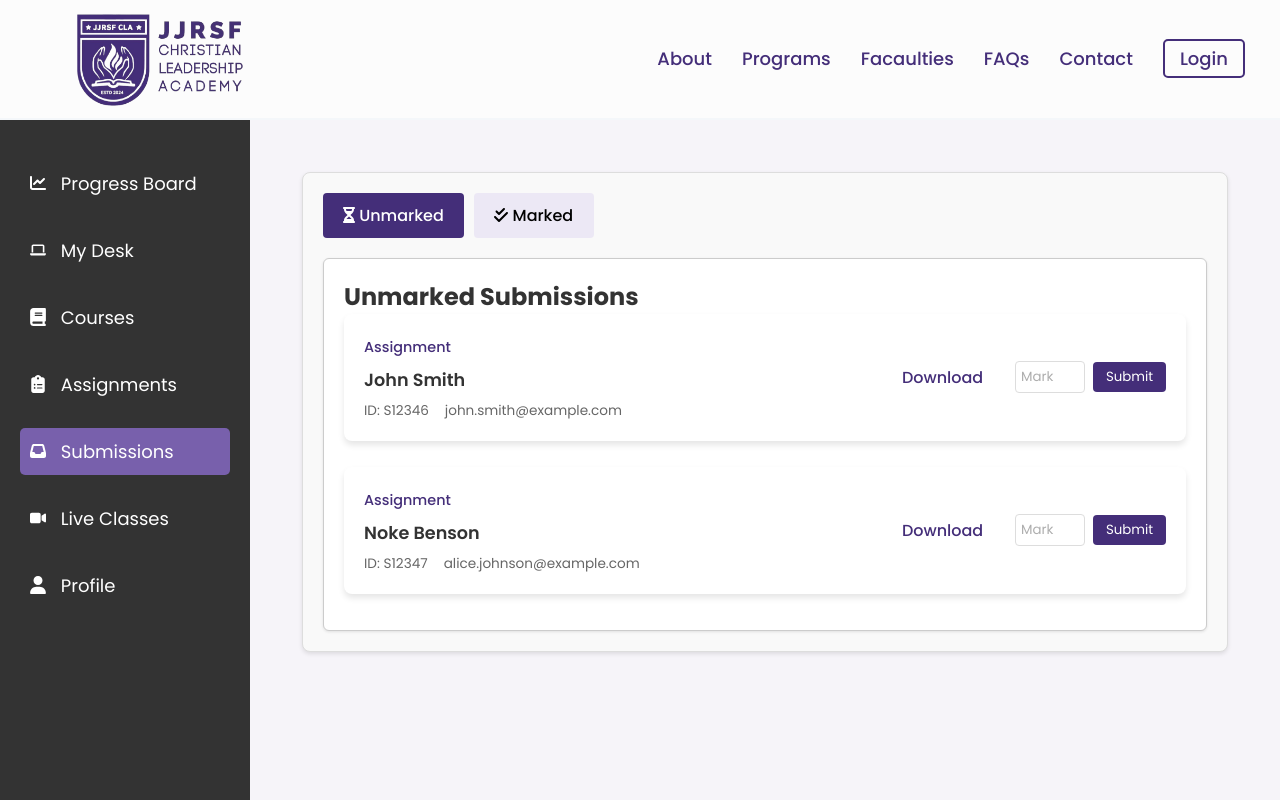
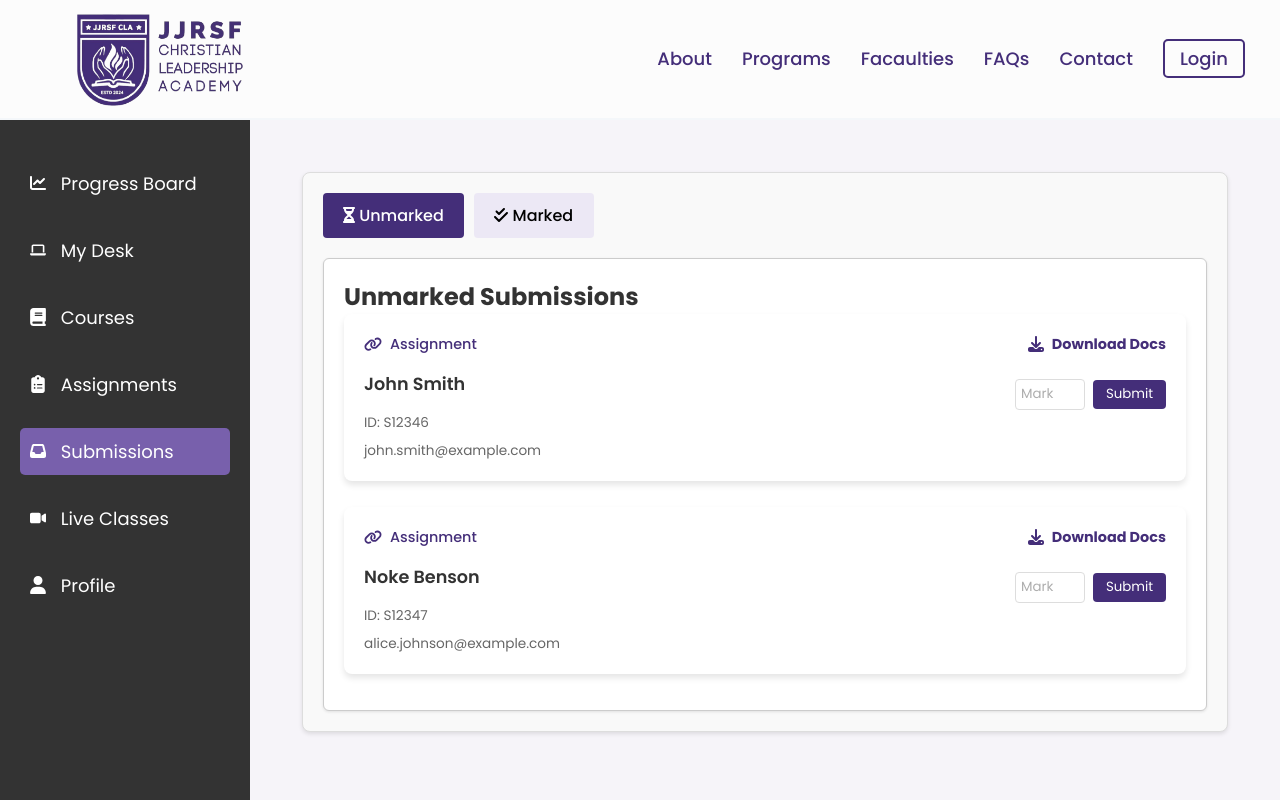
Before and after one commit to geekelo/cla-students, a React (Create React App) app: page /portal/assignments/1 in a window 1280 px wide. Both pictures are taken after a click on the button "Submissions". Shown: the top 800 px of the page. Built offline with nearby package versions, Linux system fonts and the light colour scheme.

Commit message:
made changes in submissions page

```diff
--- a/src/components/portal/intenalPages/submissions/submissionsItem.js
+++ b/src/components/portal/intenalPages/submissions/submissionsItem.js
@@ -1,5 +1,7 @@
 import React, { useState } from 'react';
 import PropTypes from 'prop-types';
+import { FontAwesomeIcon } from '@fortawesome/react-fontawesome';
+import { faLink, faDownload } from '@fortawesome/free-solid-svg-icons';
 
 function SubmissionItem({ submission }) {
   const [mark, setMark] = useState('');
@@ -17,20 +19,27 @@ function SubmissionItem({ submission }) {
     <li className="submission-card">
       <div className="submission-details">
         <div className="submission-link">
+          <FontAwesomeIcon icon={faLink} className="link-icon" />
           <a href={`/portal/assignments/${submission.assignment_id}`}>Assignment</a>
         </div>
         <div className="submission-name">
           {submission.student_name}
         </div>
         <div className="submission-info">
-          <span className="submission-id">ID: {submission.student_id}</span>
-          <span className="submission-email">{submission.student_email}</span>
+          <div className="submission-id">ID: {submission.student_id}</div>
+          <div className="submission-email">{submission.student_email}</div>
         </div>
       </div>
       <div className="submission-actions">
-        <a className="download-link">Download</a>
-        <span className="submission-date">{submission.dateSubmitted}</span>
+        <div className="action-top">
+          <a className="download-link">
+            <FontAwesomeIcon icon={faDownload} className="download-icon" />
+            <span>Download Docs</span>
+          </a>
+        </div>
+        <div className="action-bottom">
           {submission.status === 'unmarked' ? (
+            <div className="unmarked-section">
               <form onSubmit={handleSubmit} className="mark-form">
                 <input
                   type="number"
@@ -44,9 +53,11 @@ function SubmissionItem({ submission }) {
                 />
                 <button type="submit">Submit</button>
               </form>
+            </div>
           ) : (
             <span className="submission-mark">Score: {submission.score}%</span>
           )}
+        </div>
       </div>
     </li>
   );
--- a/src/stylesheets/submissions.css
+++ b/src/stylesheets/submissions.css
@@ -70,7 +70,7 @@
   box-shadow: 0 4px 6px rgba(0, 0, 0, 0.1);
   display: flex;
   justify-content: space-between;
-  align-items: center;
+  align-items: flex-start;
   transition: all 0.3s ease;
   margin-bottom: 1rem;
   font-family: 'Poppins', sans-serif;
@@ -83,7 +83,18 @@
 .submission-details {
   display: flex;
   flex-direction: column;
+  gap: 1rem;
+}
+
+.submission-link {
+  display: flex;
+  align-items: center;
   gap: 0.5rem;
+}
+
+.link-icon {
+  color: #442e79;
+  font-size: 0.9rem;
 }
 
 .submission-link a {
@@ -105,37 +116,64 @@
 
 .submission-info {
   display: flex;
-  gap: 1rem;
+  flex-direction: column;
+  gap: 0.5rem;
+}
+
+.submission-id, .submission-email {
   font-size: 0.85rem;
   color: #666;
 }
 
 .submission-actions {
   display: flex;
+  flex-direction: column;
+  gap: 1rem;
+  align-items: flex-end;
+}
+
+.action-top {
+  margin-bottom: 0.5rem;
+}
+
+.action-bottom {
+  display: flex;
   align-items: center;
-  gap: 1.5rem;
 }
 
 .download-link {
   color: #442e79;
   text-decoration: none;
-  font-weight: 500;
+  font-weight: 700;
   cursor: pointer;
+  display: flex;
+  align-items: center;
+  gap: 0.5rem;
+}
+
+.download-link span {
+  font-size: 0.9rem;
+}
+
+.download-icon {
+  font-size: 1rem;
 }
 
 .download-link:hover {
   text-decoration: underline;
 }
 
-.submission-date {
-  color: #666;
-  font-size: 0.9rem;
+.unmarked-section {
+  display: flex;
+  justify-content: center;
+  width: 100%;
 }
 
 .mark-form {
   display: flex;
   gap: 0.5rem;
   align-items: center;
+  justify-content: center;
 }
 
 .mark-form input {
```
Lines whose indentation alone changed are shown as unchanged.
